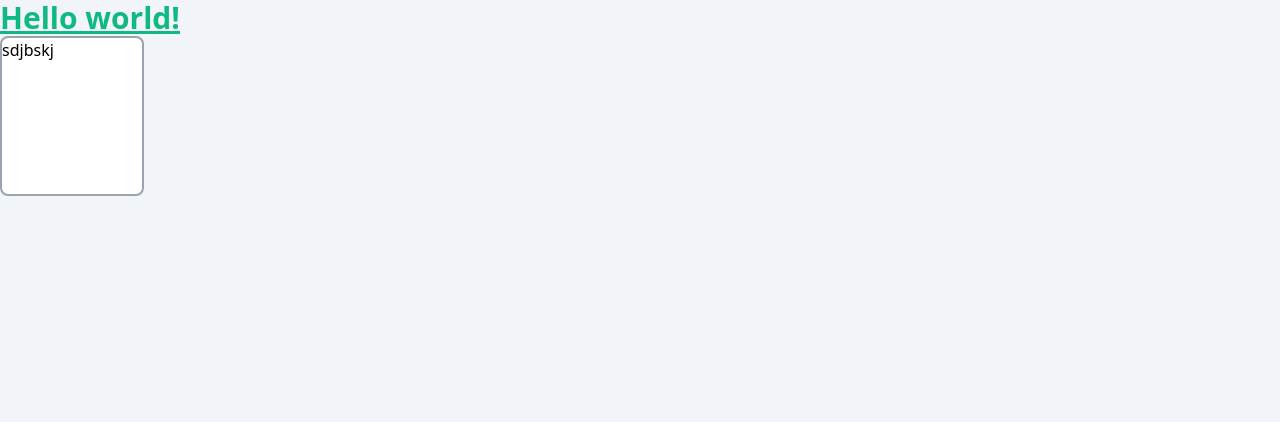
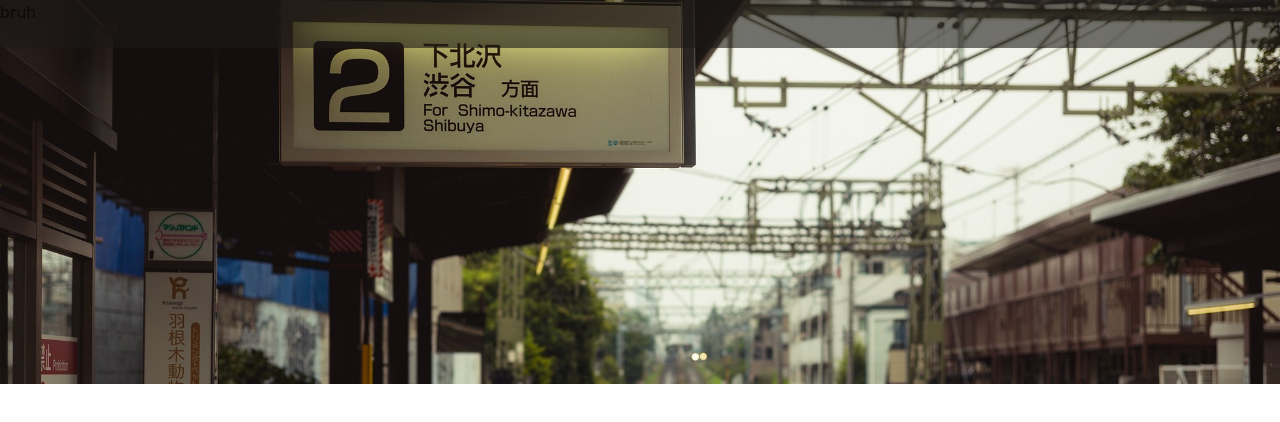
Before and after one commit to CtrlVeee/tailwind-test, a website: page src/index.html in a window 1280 px wide. Drawn offline with Linux system fonts and the light colour scheme.

Commit message:
honestly idk

```diff
--- a/src/index.html
+++ b/src/index.html
@@ -5,10 +5,14 @@
   <meta name="viewport" content="width=device-width, initial-scale=1.0">
   <link href="/dist/output.css" rel="stylesheet">
 </head>
-<body class="bg-slate-100">
-  <h1 class="text-3xl font-bold underline text-emerald-500">
-    Hello world!
-  </h1>
-  <div class="w-36 h-40 bg-white border-2 border-gray-400 rounded-lg">sdjbskj</div>
+<body class="flex justify-center">
+  <div class="">
+    <div class="h-12 w-screen bg-stone-900 opacity-60 absolute top-0 z-20">bruh</div>
+    <div class='z-0 overflow-clip h-96 w-screen bg-clip-border'>
+      <img src="/src/download (5).jpg" alt="Train station img"
+      class="relative top-[-100px] z-0">
+    </div>
+
+  </div>
 </body>
 </html>
```
Also changed, not shown: dist/output.css, src/download (5).jpg (added).
